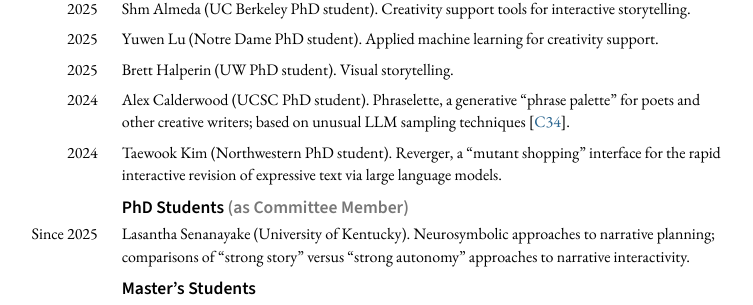
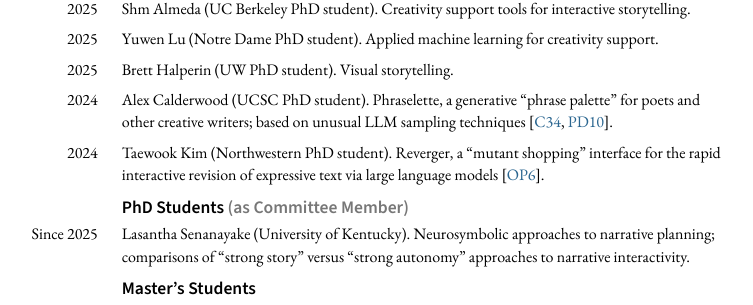
Before and after one commit to mkremins/mkremins.github.io, a Jekyll site: the page built from cv/index.html, in a window 1280 px wide and 900 px high, scrolled down 11752 px. Shown: the part 149-454 px from the top of the window, without its empty margins (261-1014 px from the left). Built offline with Jekyll 4.4.1, drawn with Linux system fonts in a browser that asks for light colours.

Commit message:
Add publication refs to visiting researcher entries

```diff
--- a/cv/index.html
+++ b/cv/index.html
@@ -400,11 +400,11 @@ layout: null
       </div>
       <div class="dated-entry">
         <div class="dated-date">2024</div>
-        <div class="dated-content">Alex Calderwood (UCSC PhD student). Phraselette, a generative “phrase palette” for poets and other creative writers; based on unusual LLM sampling techniques [<a href="#C34">C34</a>].</div>
+        <div class="dated-content">Alex Calderwood (UCSC PhD student). Phraselette, a generative “phrase palette” for poets and other creative writers; based on unusual LLM sampling techniques [<a href="#C34">C34</a>, <a href="#PD10">PD10</a>].</div>
       </div>
       <div class="dated-entry">
         <div class="dated-date">2024</div>
-        <div class="dated-content">Taewook Kim (Northwestern PhD student). Reverger, a “mutant shopping” interface for the rapid interactive revision of expressive text via large language models.</div>
+        <div class="dated-content">Taewook Kim (Northwestern PhD student). Reverger, a “mutant shopping” interface for the rapid interactive revision of expressive text via large language models [<a href="#OP6">OP6</a>].</div>
       </div>
       <h3>PhD Students <span class="header-note">(as Committee Member)</span></h3>
       <div class="dated-entry">
```
